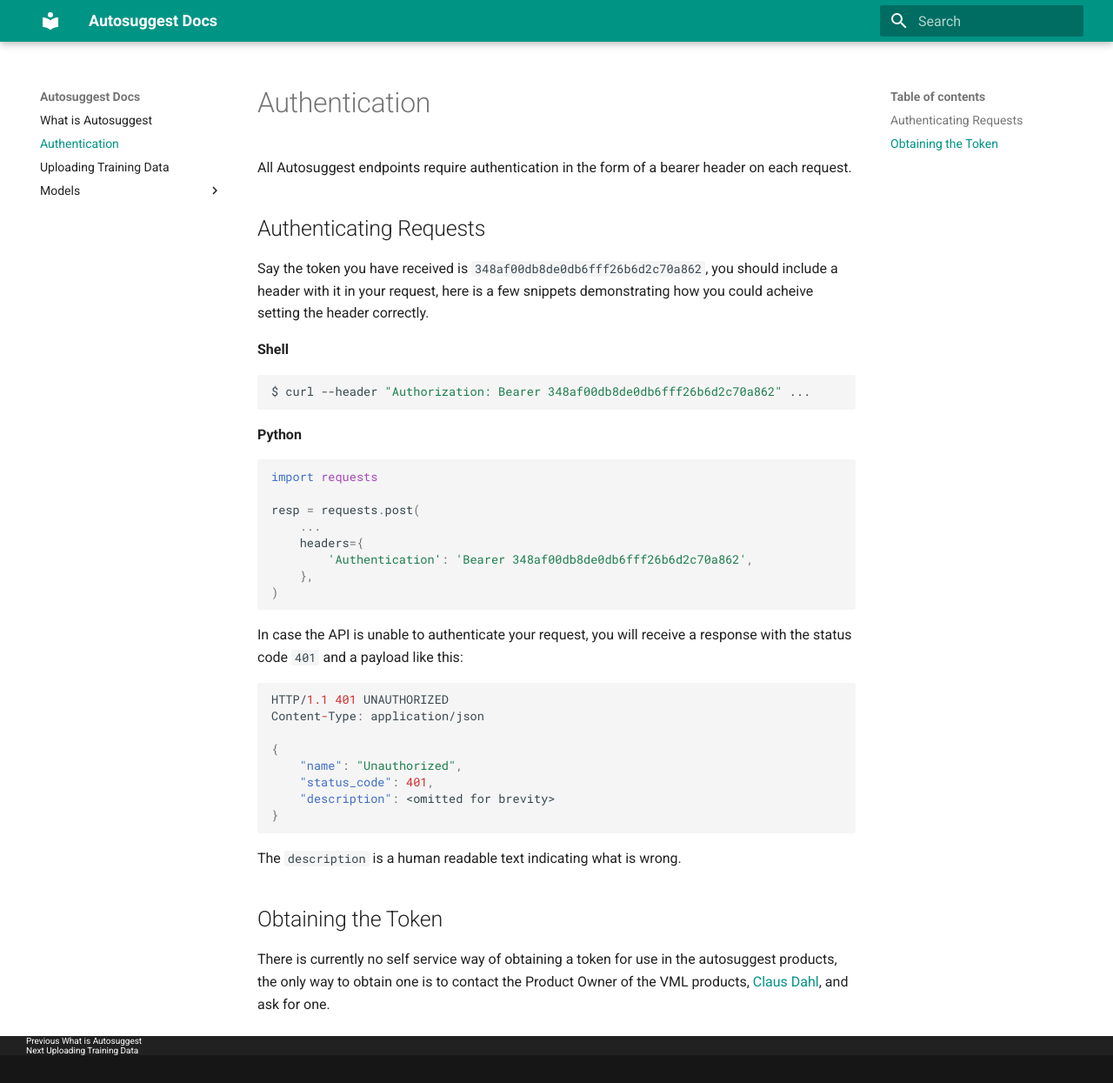
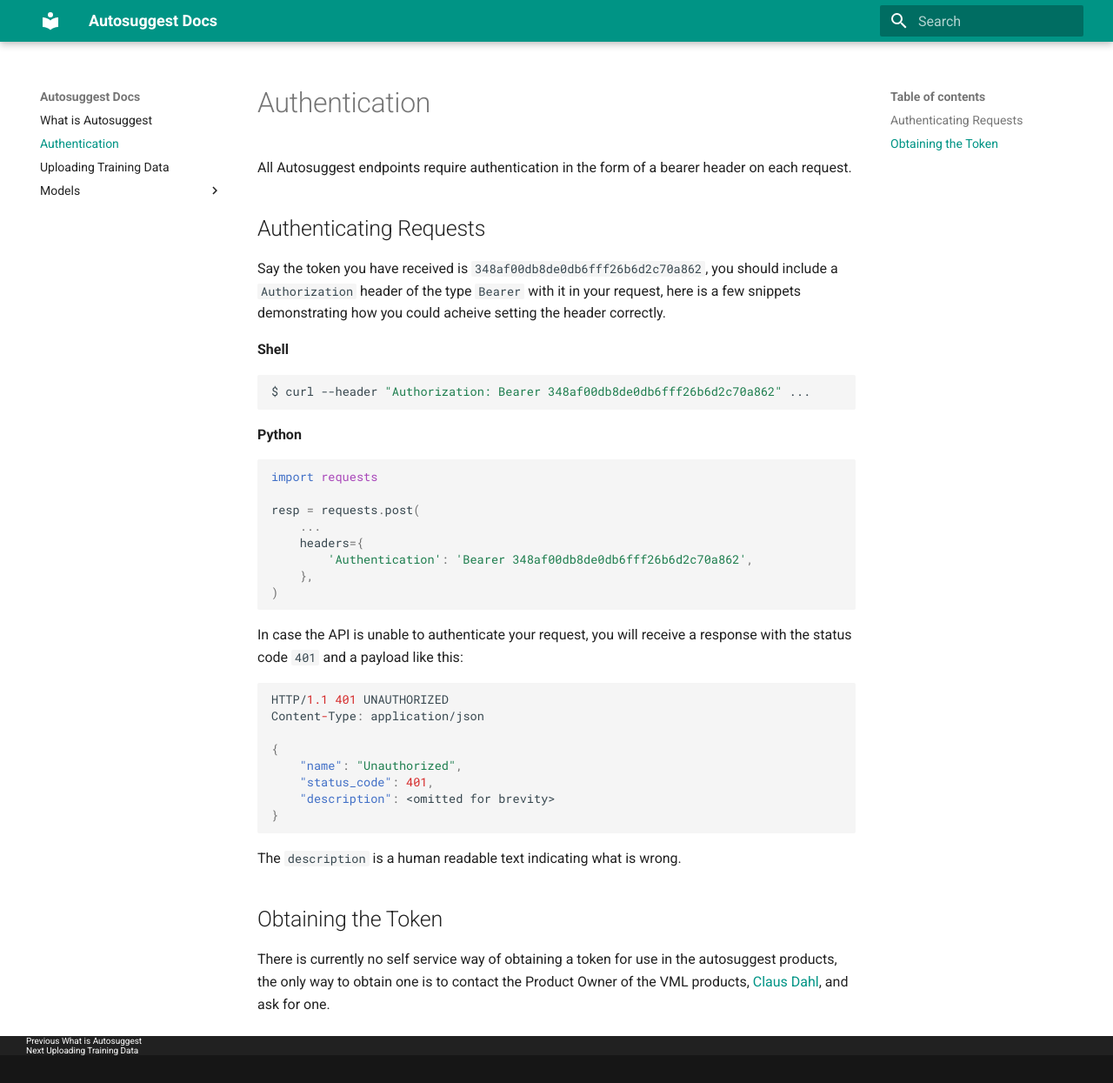
Before and after one commit to e-conomic/vml-docs, an MkDocs documentation site: the page built from docs/authentication.md, in a window 1280 px wide and 1245 px high. Shown: the whole window at 87% size. Built offline with MkDocs 1.6.1 and Material for MkDocs 9.7.7, drawn with Linux system fonts in a browser that asks for light colours.

Commit message:
More inital explaination

````diff
--- a/docs/authentication.md
+++ b/docs/authentication.md
@@ -6,7 +6,7 @@ All Autosuggest endpoints require authentication in the form of a bearer header
 Authenticating Requests
 -----------------------
 
-Say the token you have received is `348af00db8de0db6fff26b6d2c70a862`, you should include a header with it in your request, here is a few snippets demonstrating how you could acheive setting the header correctly.
+Say the token you have received is `348af00db8de0db6fff26b6d2c70a862`, you should include a `Authorization` header of the type `Bearer` with it in your request, here is a few snippets demonstrating how you could acheive setting the header correctly.
 
 **Shell**
 ```shell
````
